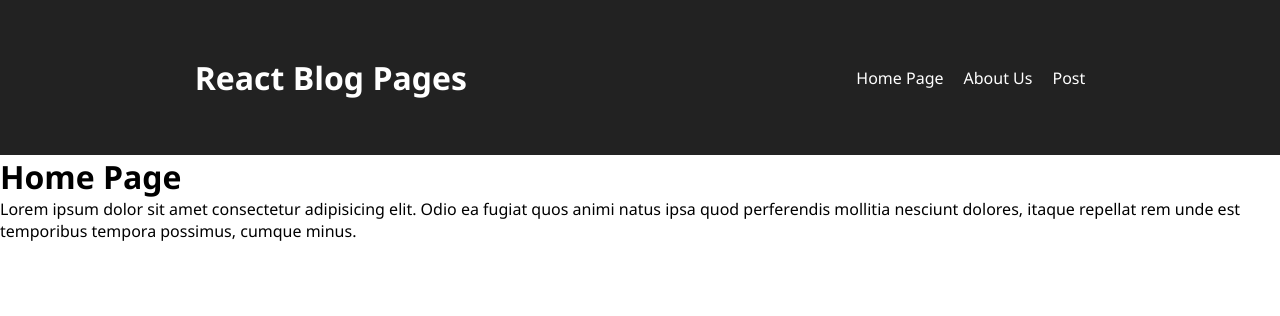
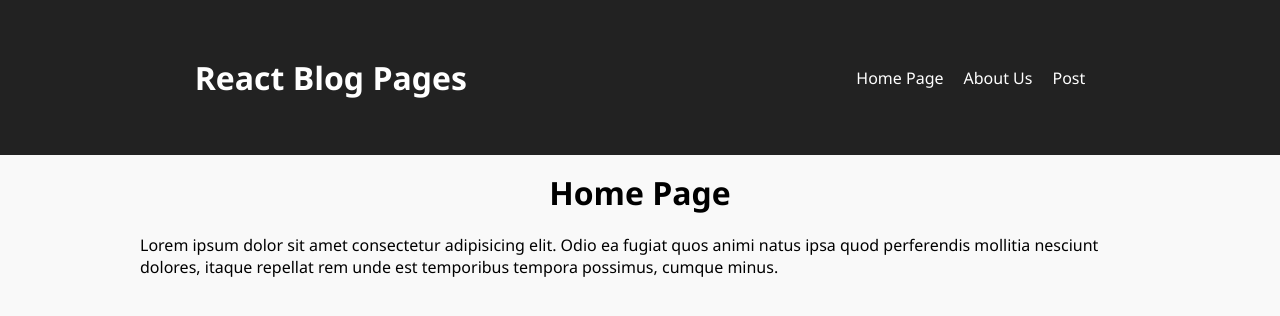
Before and after one commit to MattiaZecchinato/react-router, a React (Vite) app: page / in a window 1280 px wide. Shown: the top 316 px of the page. Built offline with nearby package versions, Linux system fonts and the light colour scheme.

Commit message:
style: add common class for container and link hover

```diff
--- a/src/index.css
+++ b/src/index.css
@@ -11,30 +11,50 @@ reset
 body {
 
     font-family: "Segoe UI", sans-serif;
+    background-color: #f9f9f9;
+}
+
+/******
+Common
+******/
+.container {
+
+    display: flex;
+    flex-direction: column;
+    align-items: center;
+    padding: 1rem 0;
+    gap: 20px;
 }
 
 a {
 
     text-decoration: none;
+    color: #fff;
+}
+
+a:hover {
+
+    text-decoration: underline;
+}
+
+/******
+Home page
+******/
+.home-page-container p {
+
+    max-width: 1000px;
+    width: 90%;
 }
 
 /******
 About us
 ******/
+.about-us-container p {
 
-/******
-Home page
-******/
+    max-width: 1000px;
+    width: 90%;
+}
 
 /******
 Posts list
 ******/
-.posts-container {
-
-    display: flex;
-    flex-direction: column;
-    align-items: center;
-    gap: 20px;
-    background-color: #f9f9f9;
-    padding: 1rem 0;
-}
```
